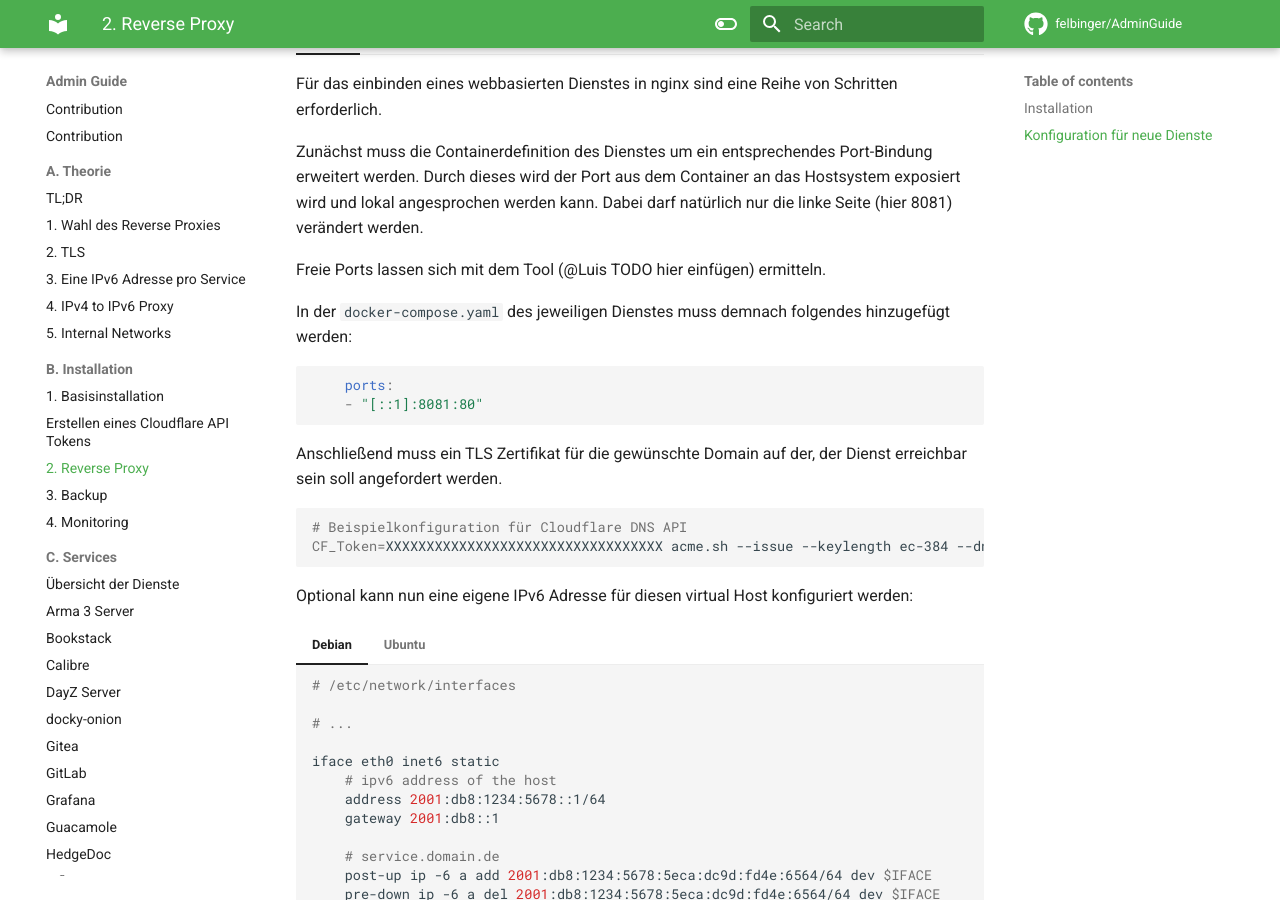
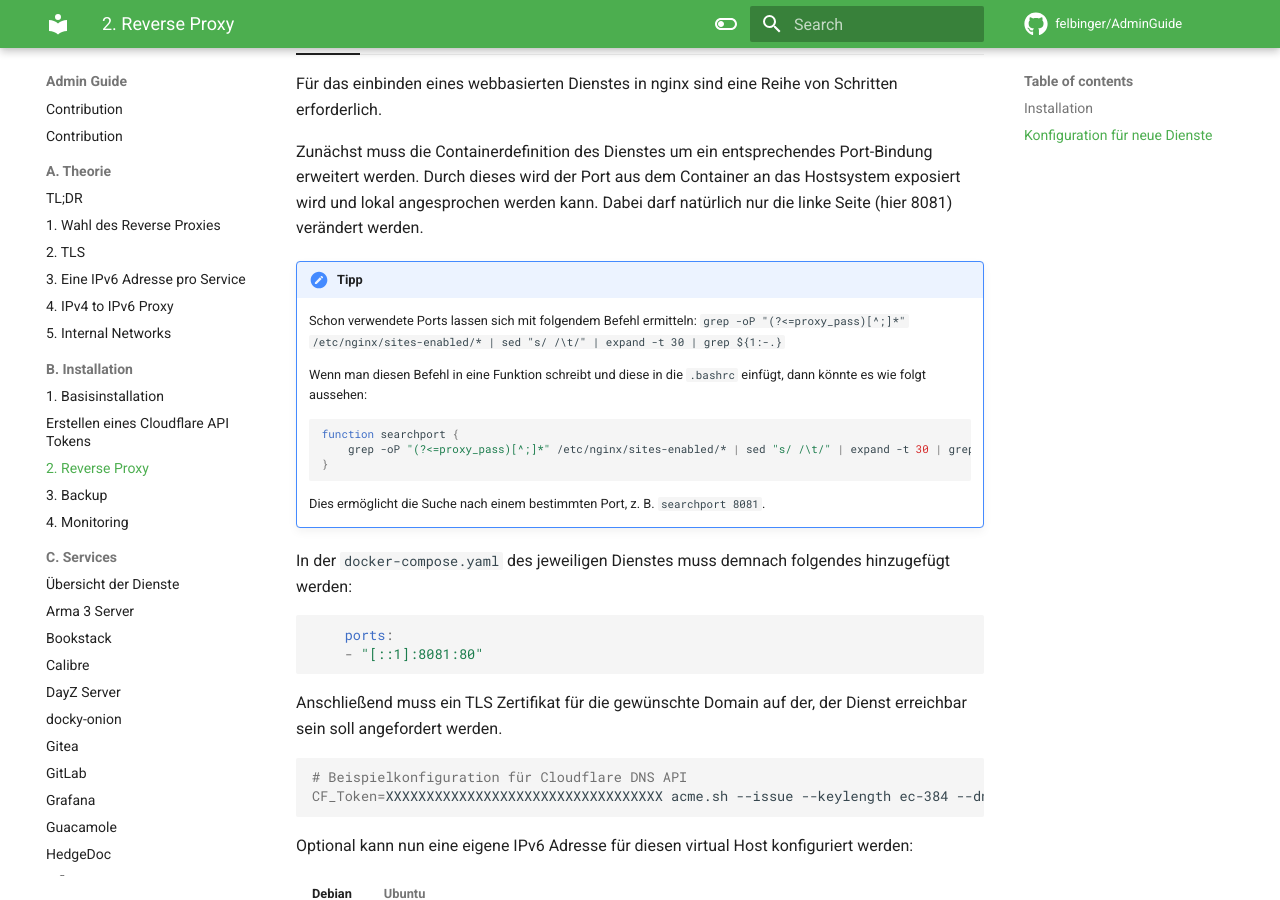
Before and after one commit to felbinger/AdminGuide, an MkDocs documentation site: the page built from docs/B._Installation/20_reverse-proxy.md, in a window 1280 px wide and 900 px high, scrolled down 1444 px. Built offline with MkDocs 1.6.1 and Material for MkDocs 9.7.7, drawn with Linux system fonts in a browser that asks for light colours; comment, search, counter and statistics services are not loaded.

Commit message:
added searchport command/function

````diff
--- a/docs/B._Installation/20_reverse-proxy.md
+++ b/docs/B._Installation/20_reverse-proxy.md
@@ -200,7 +200,16 @@
     Durch dieses wird der Port aus dem Container an das Hostsystem exposiert wird und lokal angesprochen werden kann.
     Dabei darf natürlich nur die linke Seite (hier 8081) verändert werden.
 
-    Freie Ports lassen sich mit dem Tool (@Luis TODO hier einfügen) ermitteln.
+    !!! tipp
+        Schon verwendete Ports lassen sich mit folgendem Befehl ermitteln: `grep -oP "(?<=proxy_pass)[^;]*" /etc/nginx/sites-enabled/* | sed "s/ /\t/" | expand -t 30 | grep ${1:-.}`
+
+        Wenn man diesen Befehl in eine Funktion schreibt und diese in die `.bashrc` einfügt, dann könnte es wie folgt aussehen:
+        ```bash
+        function searchport {
+            grep -oP "(?<=proxy_pass)[^;]*" /etc/nginx/sites-enabled/* | sed "s/ /\t/" | expand -t 30 | grep ${1:-.}
+        }
+        ```
+        Dies ermöglicht die Suche nach einem bestimmten Port, z. B. `searchport 8081`.
 
     In der `docker-compose.yaml` des jeweiligen Dienstes muss demnach folgendes hinzugefügt werden:
     ```yaml
````
